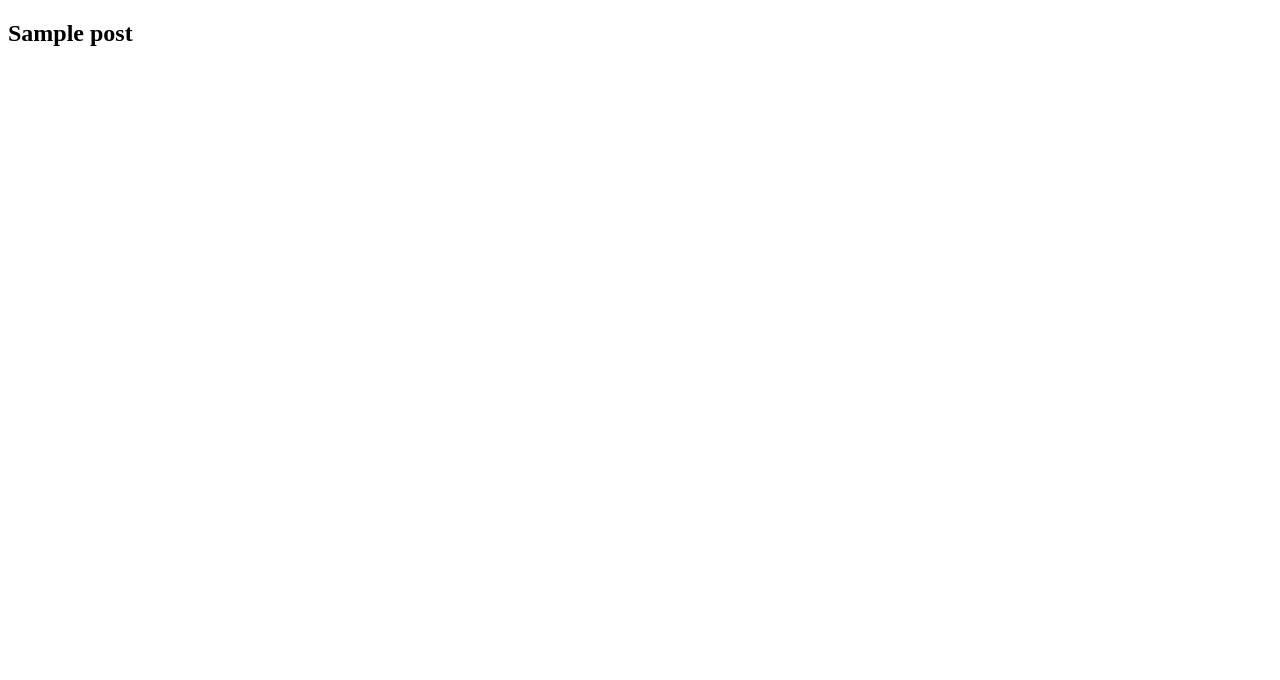
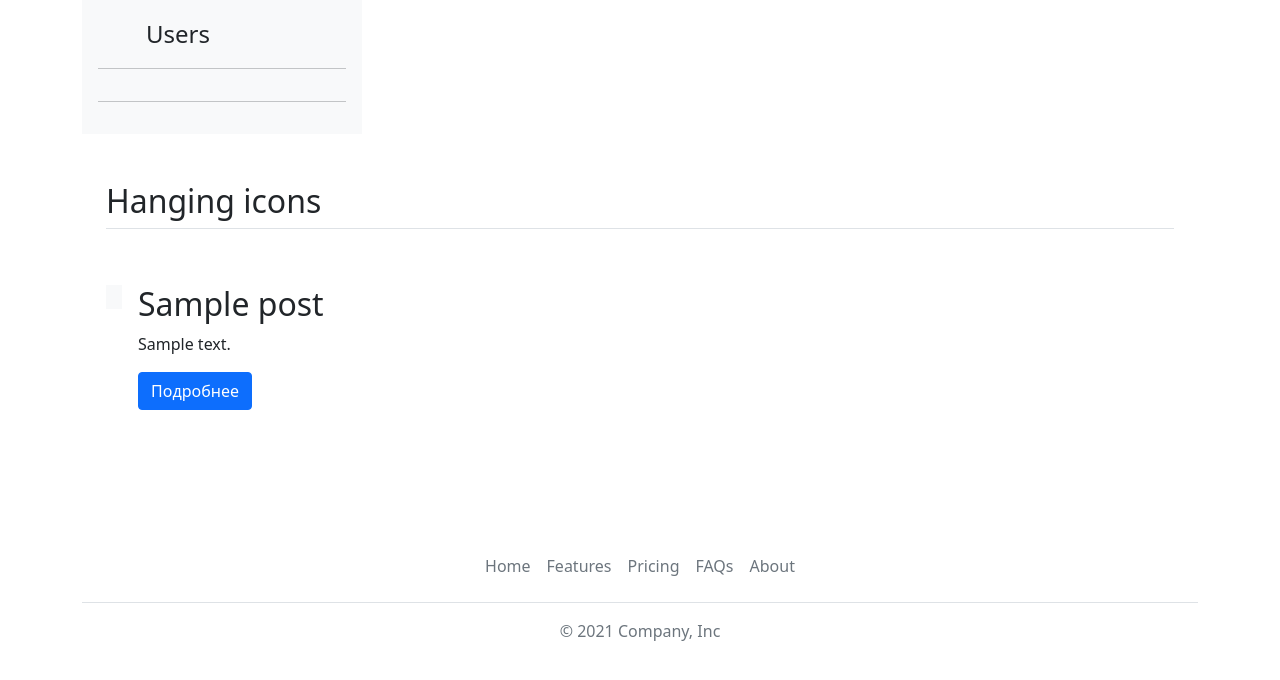
Before and after one commit to asmuratbek/django_test, a Django app: page /author/1 in a window 1280 px wide. Before the commit the part shown is almost empty. Shown: the top 680 px of the page. Run offline with Django 4.2, Linux system fonts and the light colour scheme; tables that the repository leaves empty hold one stand-in row (values such as "Sample post").

Commit message:
bootstrap is added to django templates

```diff
--- a/blog/models.py
+++ b/blog/models.py
@@ -1,4 +1,5 @@
 from django.db import models
+
 class Category(models.Model):
     title = models.CharField(max_length=255, verbose_name='Заголовок')
     def __str__(self):
--- a/blog/views.py
+++ b/blog/views.py
@@ -35,7 +35,7 @@ def category(request, pk):
 def author(request, pk):
     posts = Post.objects.filter(author_id=pk)
     params = {'posts': posts}
-    return render(request, 'posts_by_author.html', params)
+    return render(request, 'posts_by_author.html', locals())
 
 def comments(request, pk):
     _comments = Comments.objects.filter(user_id=pk)
--- /dev/null
+++ b/templates/base.html
@@ -0,0 +1,58 @@
+<!DOCTYPE html>
+<html lang="en">
+<head>
+    <meta name="viewport" content="width=device-width, initial-scale=1">
+    <link href="https://cdn.jsdelivr.net/npm/bootstrap@5.1.3/dist/css/bootstrap.min.css" rel="stylesheet"
+          integrity="sha384-1BmE4kWBq78iYhFldvKuhfTAU6auU8tT94WrHftjDbrCEXSU1oBoqyl2QvZ6jIW3" crossorigin="anonymous">
+    <meta charset="UTF-8">
+    <title>Доска объявлений</title>
+</head>
+<body>
+<div class="container">
+<header>
+    <nav class="nav nav-pills nav-fill">
+        {% for i in categories %}
+            <a class="nav-link" href="{% url 'category' pk=i.id %}">{{ i.title }}</a>
+        {% endfor %}
+
+    </nav>
+</header>
+<div class="d-flex flex-column flex-shrink-0 p-3 bg-light" style="width: 280px;">
+    <a href="/" class="d-flex align-items-center mb-3 mb-md-0 me-md-auto link-dark text-decoration-none">
+      <svg class="bi me-2" width="40" height="32"><use xlink:href="#bootstrap"></use></svg>
+      <span class="fs-4">Users</span>
+    </a>
+    <hr>
+    <ul class="nav nav-pills flex-column mb-auto">
+        {% for i in users %}
+            <li class="nav-item">
+                <a href="{% url 'comments' pk=i.id %}" class="nav-link" aria-current="page">
+                  <svg class="bi me-2" width="16" height="16"><use xlink:href="#home"></use></svg>
+                  {% if i.name %}{{ i.name }}{% else %}{{ i.id }}{% endif %}
+                </a>
+              </li>
+        {% endfor %}
+    </ul>
+    <hr>
+  </div>
+{% block content %}
+{% endblock %}
+
+
+<footer class="py-3 my-4">
+    <ul class="nav justify-content-center border-bottom pb-3 mb-3">
+      <li class="nav-item"><a href="#" class="nav-link px-2 text-muted">Home</a></li>
+      <li class="nav-item"><a href="#" class="nav-link px-2 text-muted">Features</a></li>
+      <li class="nav-item"><a href="#" class="nav-link px-2 text-muted">Pricing</a></li>
+      <li class="nav-item"><a href="#" class="nav-link px-2 text-muted">FAQs</a></li>
+      <li class="nav-item"><a href="#" class="nav-link px-2 text-muted">About</a></li>
+    </ul>
+    <p class="text-center text-muted">© 2021 Company, Inc</p>
+  </footer>
+
+</div>
+<script src="https://cdn.jsdelivr.net/npm/bootstrap@5.1.3/dist/js/bootstrap.bundle.min.js"
+        integrity="sha384-ka7Sk0Gln4gmtz2MlQnikT1wXgYsOg+OMhuP+IlRH9sENBO0LRn5q+8nbTov4+1p"
+        crossorigin="anonymous"></script>
+</body>
+</html>
--- a/templates/posts_by_author.html
+++ b/templates/posts_by_author.html
@@ -1,12 +1,25 @@
-<!DOCTYPE html>
-<html lang="en">
-<head>
-    <meta charset="UTF-8">
-    <title>Title</title>
-</head>
-<body>
-{% for i in posts %}
-<h2>{{ i.title }}</h2>
-{% endfor %}
-</body>
-</html>
+{% extends 'base.html' %}
+
+{% block content %}
+<div class="container px-4 py-5" id="hanging-icons">
+    <h2 class="pb-2 border-bottom">Hanging icons</h2>
+    <div class="row g-4 py-5 row-cols-1 row-cols-lg-3">
+        {% for i in posts %}
+            <div class="col d-flex align-items-start">
+                <div class="icon-square bg-light text-dark flex-shrink-0 me-3">
+                    <svg class="bi" width="1em" height="1em">
+                        <use xlink:href="#toggles2"></use>
+                    </svg>
+                </div>
+                <div>
+                    <h2>{{ i.title }}</h2>
+                    <p>{{ i.text }}</p>
+                    <a href="#" class="btn btn-primary">
+                        Подробнее
+                    </a>
+                </div>
+            </div>
+        {% endfor %}
+    </div>
+</div>
+{% endblock %}
```
Also changed, not shown: templates/index.html (+36 -17 lines).
